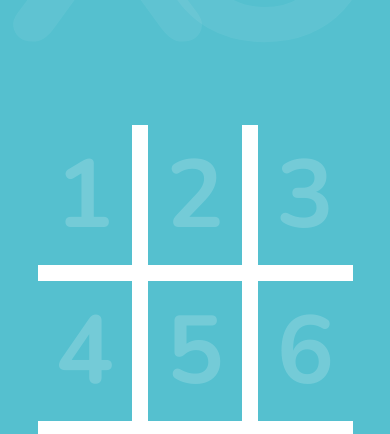
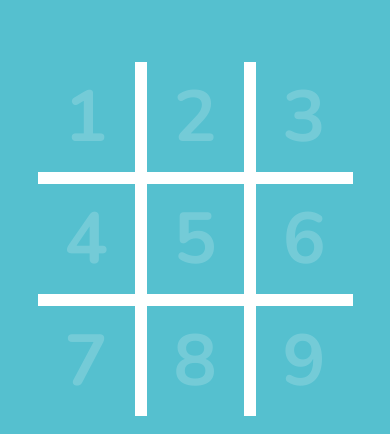
Before and after one commit to lucasarieiv/JogoDaVelha, a plain HTML site: page index.html in a window 390 px wide. Shown: the part 206-640 px from the top of the page. Drawn offline with nearby package versions, Linux system fonts and the light colour scheme.

Commit message:
:lipstick: Mediaquerie max-width: 390px

```diff
--- a/styles.css
+++ b/styles.css
@@ -283,3 +283,18 @@ div.modalOverlay.-active {
     cursor: pointer;
     background-color: var(--primary-color);
 }
+
+@media (max-width: 390px) {
+    html {
+        font-size: 12px;
+    }
+
+    .game {
+        gap: 12px;
+    }
+
+    .game button {
+        width: 100%;
+        height: 110px;
+    }
+}
```
